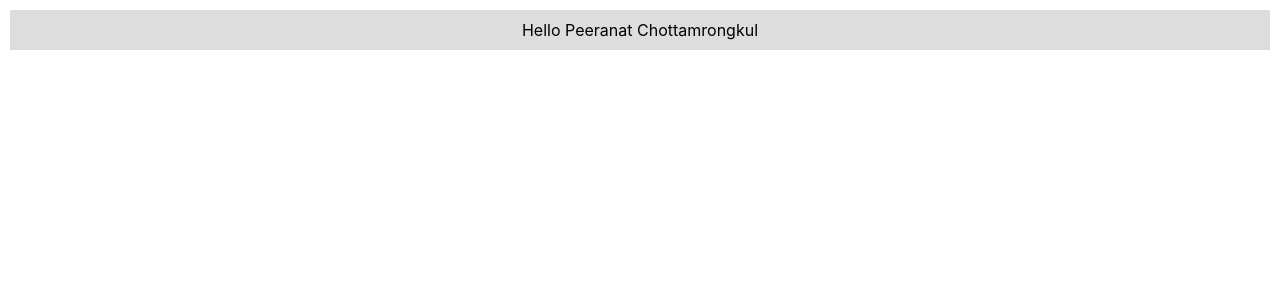
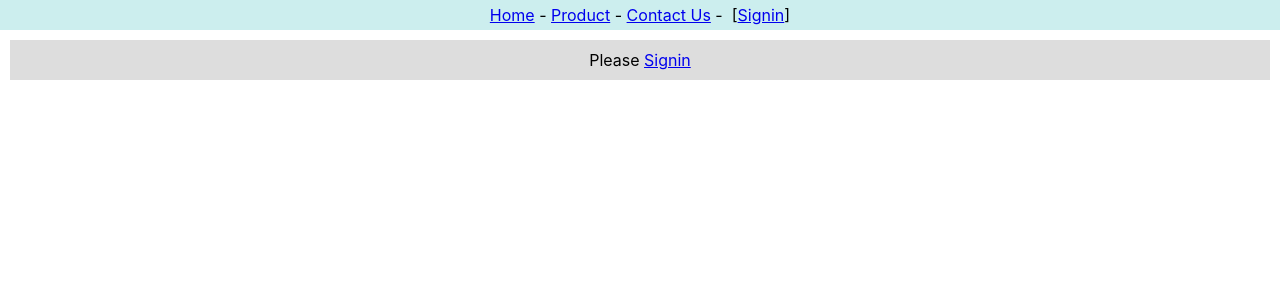
Before and after one commit to nine009yu/app1, a React (Create React App) app: page / in a window 1280 px wide. Shown: the top 300 px of the page. Built offline with nearby package versions, Linux system fonts and the light colour scheme.

Commit message:
Context-state

```diff
--- a/src/App.js
+++ b/src/App.js
@@ -1,17 +1,16 @@
 import React from "react";
 import {userContext} from "./context"
-import Content from "./context-content";
+import Header2  from "./context-header2";
+import Content2 from "./context-content2";
 
 function App() {
-
+  let [user,setUser]=React.useState('')
   return (
-        <userContext.Provider value={' Peeranat Chottamrongkul'}>
-          <Content/>
+        <userContext.Provider value={[user,setUser]}>
+          <Header2/>
+          <Content2/>
         </userContext.Provider>
-
-
     )
-
 }
 
 export default App;
--- /dev/null
+++ b/src/context-content2.js
@@ -0,0 +1,29 @@
+import React from "react";
+import { userContext } from "./context";
+
+export default function Content2(){
+    let[user,setUser]=React.useContext(userContext)
+
+    const contentStyle={
+        backgroundColor:'#ddd',
+        textAlign:'center',
+        margin:10,
+        padding:10
+    }
+
+    const onClickSignin=(event)=>{
+        event.preventDefault()
+        setUser('Tom Jerry')
+    }
+
+    return(
+        <div style={contentStyle}>
+            {
+                (user)
+                ?<span>Hello {user}</span>
+                :<span>Please <a href=" " onClick={onClickSignin}>Signin</a></span>
+            }
+        </div>
+    )
+
+}
--- /dev/null
+++ b/src/context-header2.js
@@ -0,0 +1,41 @@
+import React from "react";
+import { userContext } from "./context";
+
+export default class Header2 extends React.Component{
+    static contextType=userContext
+
+    render(){
+        let [user,setUser]=this.context
+
+        const headerStyle={
+            backgroundColor:'#cee',
+            textAlign:'center',
+            padding:5
+        }
+
+        const onClickSignout=(event)=>{
+            event.preventDefault()
+            setUser('')
+        }
+
+        const onClickSignin=(event)=>{
+            event.preventDefault()
+            setUser('Tom Jerry')
+        }
+
+        return(
+            <div style={headerStyle}>
+                <a href=" ">Home</a>&nbsp;-&nbsp;
+                <a href=" ">Product</a>&nbsp;-&nbsp;
+                <a href=" ">Contact Us</a>&nbsp;-&nbsp;&nbsp;
+                {
+                    (user)
+                    ?<span>[{user}&nbsp;:&nbsp;<a href=" " onClick={onClickSignout}>Signout</a>]</span>
+                    :<span>[<a href=" " onClick={onClickSignin}>Signin</a>]</span>
+
+                }
+            </div>
+        )
+
+    }
+}
```
